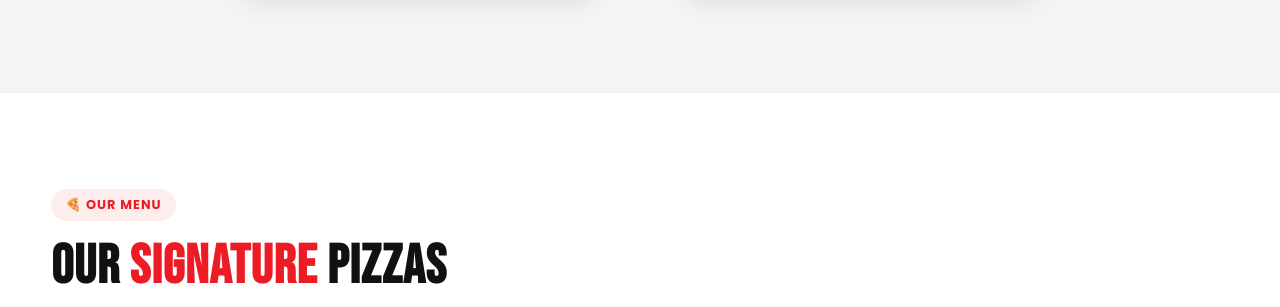
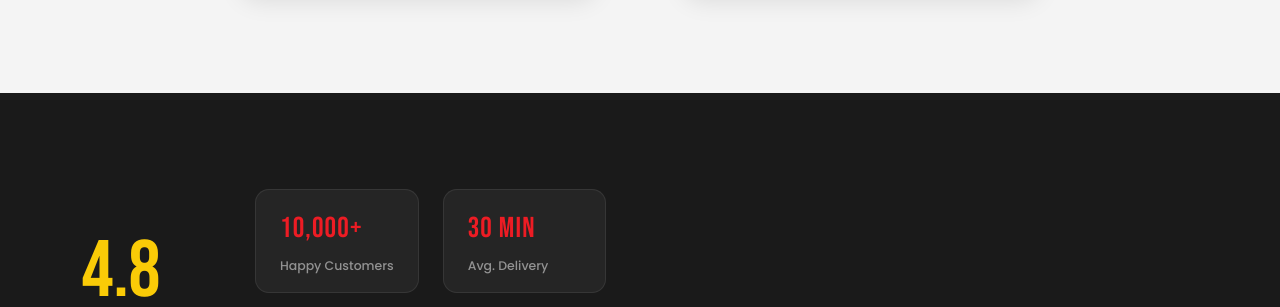
Before and after one commit to priyankMS/pizzagram, a plain HTML site: page index.html in a window 1280 px wide. Shown: the part 1562-1869 px from the top of the page. Drawn offline with Linux system fonts and the light colour scheme.

Commit message:
Update index.html

```diff
--- a/index.html
+++ b/index.html
@@ -149,7 +149,7 @@
   </section>
 
   <!-- ═══════════════ MENU ═══════════════ -->
-  <section class="menu-section" id="menu">
+  <!-- <section class="menu-section" id="menu">
     <div class="container">
       <div class="section-label">🍕 Our Menu</div>
       <h2 class="section-title">Our <em>Signature</em> Pizzas</h2>
@@ -255,7 +255,7 @@
 
       </div>
     </div>
-  </section>
+  </section> -->
 
   <!-- ═══════════════ RATINGS ═══════════════ -->
   <section class="ratings-section" id="reviews">
@@ -271,10 +271,10 @@
             <span class="rstat-num">10,000+</span>
             <span class="rstat-label">Happy Customers</span>
           </div>
-          <div class="rstat">
+          <!-- <div class="rstat">
             <span class="rstat-num">50+</span>
             <span class="rstat-label">Menu Items</span>
-          </div>
+          </div> -->
           <div class="rstat">
             <span class="rstat-num">30 min</span>
             <span class="rstat-label">Avg. Delivery</span>
@@ -491,7 +491,7 @@
         <div class="footer-links">
           <h4>Quick Links</h4>
           <ul>
-            <li><a href="#menu">Our Menu</a></li>
+            <!-- <li><a href="#menu">Our Menu</a></li> -->
             <li><a href="#why">Why Pizzagram</a></li>
             <li><a href="#reviews">Reviews</a></li>
             <li><a href="#gallery">Gallery</a></li>
```
